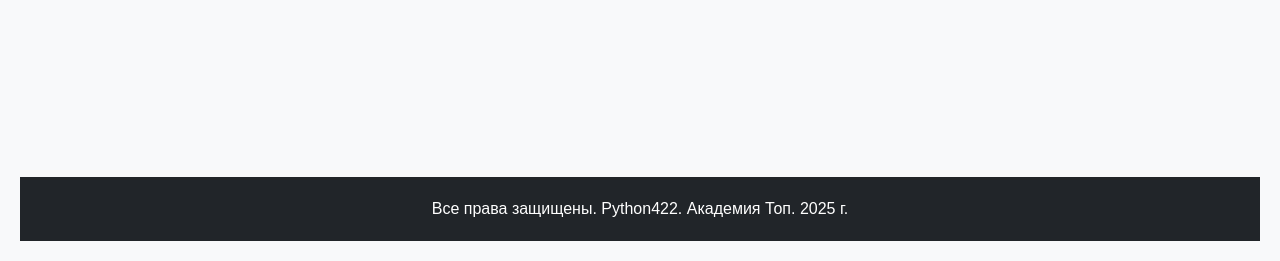
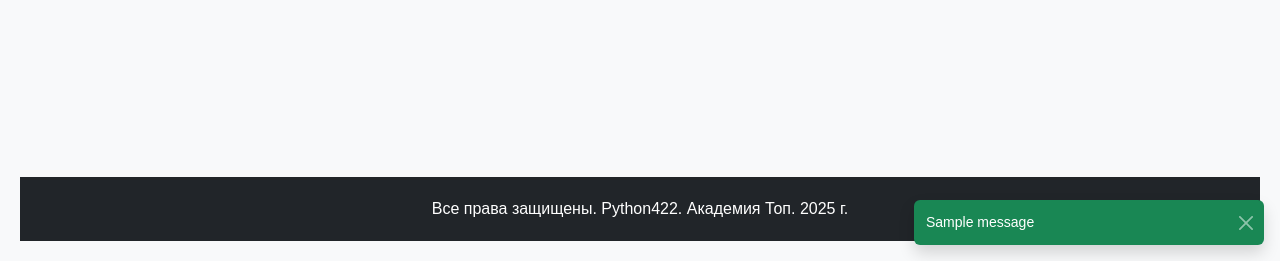
Before and after one commit to VladimirMonin/django_422, a Django app: page /posts/categories/ in a window 1280 px wide. Shown: the part 539-800 px from the top of the page. Run offline with Django 5.2, Linux system fonts and the light colour scheme; tables that the repository leaves empty hold one stand-in row (values such as "Sample post"); one stand-in notice (Sample message) is shown.

Commit message:
lesson_62: messages django добавили в base.html

```diff
--- a/python_blog/views.py
+++ b/python_blog/views.py
@@ -4,6 +4,8 @@ from django.urls import reverse
 from .models import Post, Category, Tag
 # Импортируем Count
 from django.db.models import Count
+from django.contrib.messages import constants as messages
+from django.contrib import messages
 
 CATEGORIES = [
     {"slug": "python", "name": "Python"},
@@ -12,6 +14,14 @@ CATEGORIES = [
     {"slug": "docker", "name": "Docker"},
     {"slug": "linux", "name": "Linux"},
 ]
+
+MESSAGE_TAGS = {
+    messages.DEBUG: 'primary',
+    messages.INFO: 'info',
+    messages.SUCCESS: 'success',
+    messages.WARNING: 'warning',
+    messages.ERROR: 'danger',
+}
 
 
 def main(request):
@@ -36,7 +46,11 @@ def about(request):
 
 def catalog_posts(request):
     posts = Post.objects.select_related('category', 'author').prefetch_related('tags').all()
+
+    # Сформируем послание на зеленом блоке message
+    messages.add_message(request, messages.SUCCESS, "Посты успешно отображены")
     context = {"title": "Блог", "posts": posts}
+
     return render(request, "blog.html", context)
 
 
--- a/templates/base.html
+++ b/templates/base.html
@@ -17,7 +17,24 @@
         {% include 'menu_include.html' %}
       {% endblock %}
     </header>
-    <main>{% block content %}{% endblock %}</main>
+    <main>
+      {% block content %}{% endblock %}
+
+      {% if messages %}
+      <div class="position-fixed bottom-0 end-0 p-3" style="z-index: 11">
+          {% for message in messages %}
+          <div class="toast show align-items-center text-white bg-{{ message.tags }} border-0" role="alert" aria-live="assertive" aria-atomic="true">
+              <div class="d-flex">
+                  <div class="toast-body">
+                      {{ message }}
+                  </div>
+                  <button type="button" class="btn-close btn-close-white me-2 m-auto" data-bs-dismiss="toast" aria-label="Close"></button>
+              </div>
+          </div>
+          {% endfor %}
+      </div>
+      {% endif %}
+    </main>
     <footer>
       {% block footer %}Все права защищены. Python422. Академия Топ. 2025 г.{% endblock %}
     </footer>
```
